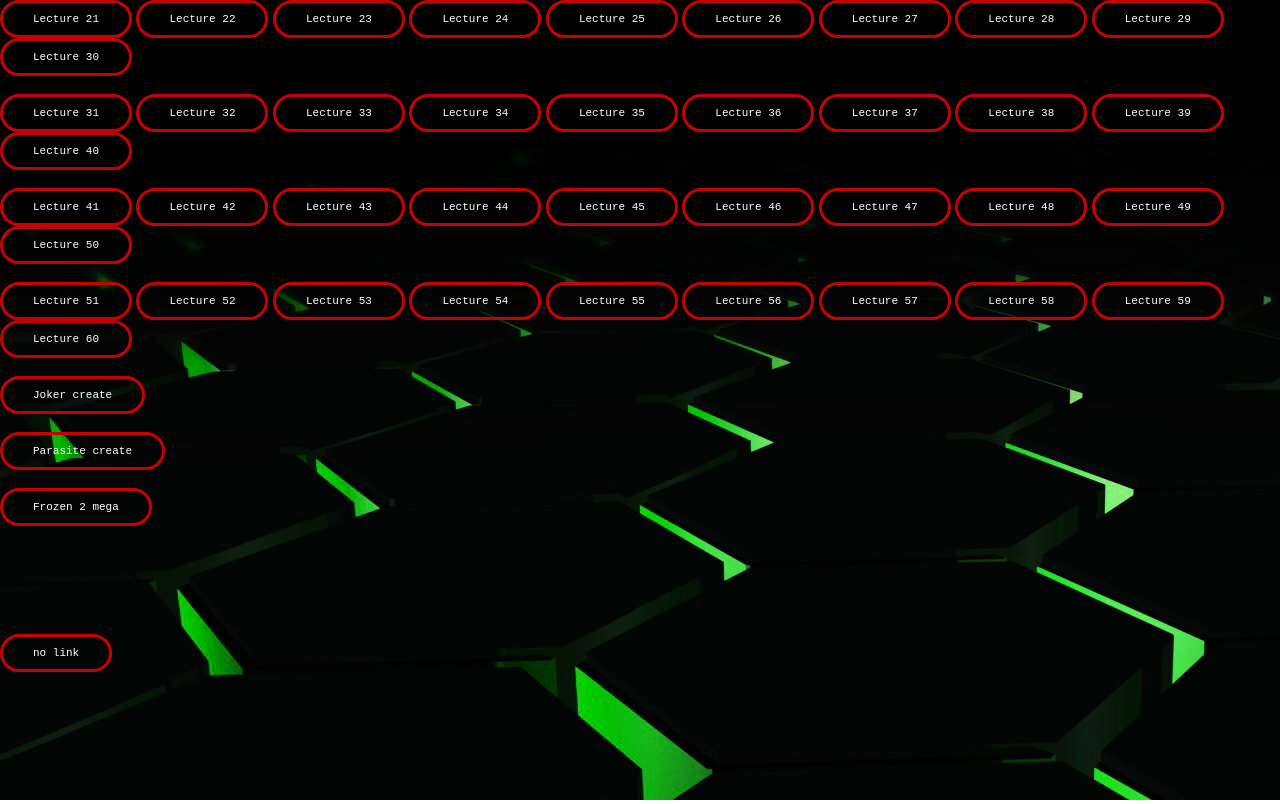
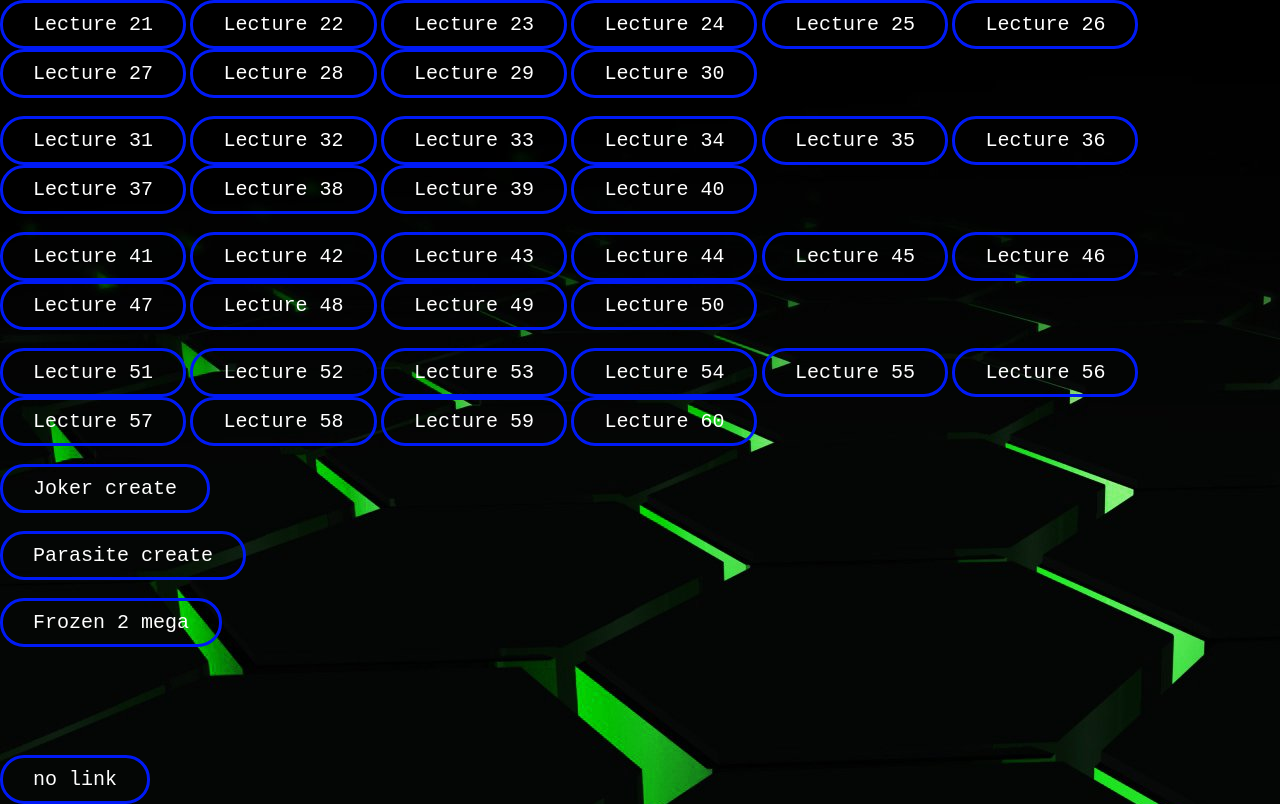
Before and after one commit to CaptainAdarshh/DirectLink, a plain HTML site: page index.html in a window 1280 px wide. Drawn offline with Linux system fonts and the light colour scheme.

Commit message:
commit blue

```diff
--- a/style.css
+++ b/style.css
@@ -7,6 +7,8 @@ body{
 }
 
 
+
+
 .box input[type = "button"]{
 	border: 0;
 	display: inline-block;
@@ -14,8 +16,8 @@ body{
 	margin: 0px;
 	font-family: monospace;
 	text-align: center;
-	border:3px solid #C80000;
-	font-size: 11px;
+	border:3px solid #001AF6 ;
+	font-size: 20px;
 	padding: 10px 30px;
 	outline: none;
 	color: white;
@@ -27,6 +29,6 @@ body{
 .box input[type = "button"]:hover{
 	border: #F67F00 ;
 	color: #250007 ;
-	font-size: 20px;
+	font-size: 25px;
 	background: #F67F00 ;
 }
```
Also changed, not shown: index.html (+1 -0 lines).
